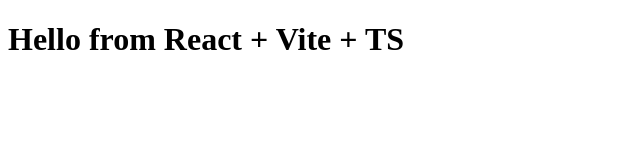
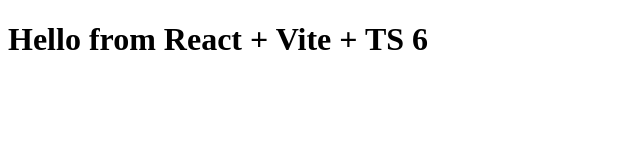
Before and after one commit to anonymousHa04/Vision-doc-frontend, a React (Vite) app: page / in a window 1280 px wide. Shown: the top 160 px of the page, without its empty margins (0-640 px from the left). Built offline with nearby package versions, Linux system fonts and the light colour scheme.

Commit message:
setted up debugger

```diff
--- a/src/App.tsx
+++ b/src/App.tsx
@@ -1,7 +1,9 @@
 import React from 'react';
 
 function App() {
-  return <h1>Hello from React + Vite + TS</h1>;
+    const age = 3;
+    const multiple = 2 * age;
+  return <h1>Hello from React + Vite + TS {multiple}</h1>;
 }
 
 export default App;
```
Also changed, not shown: biome.json (added, +18 -0 lines), package.json (+6 -3 lines), 1 other file (tests, documents, lock files or other folders).
